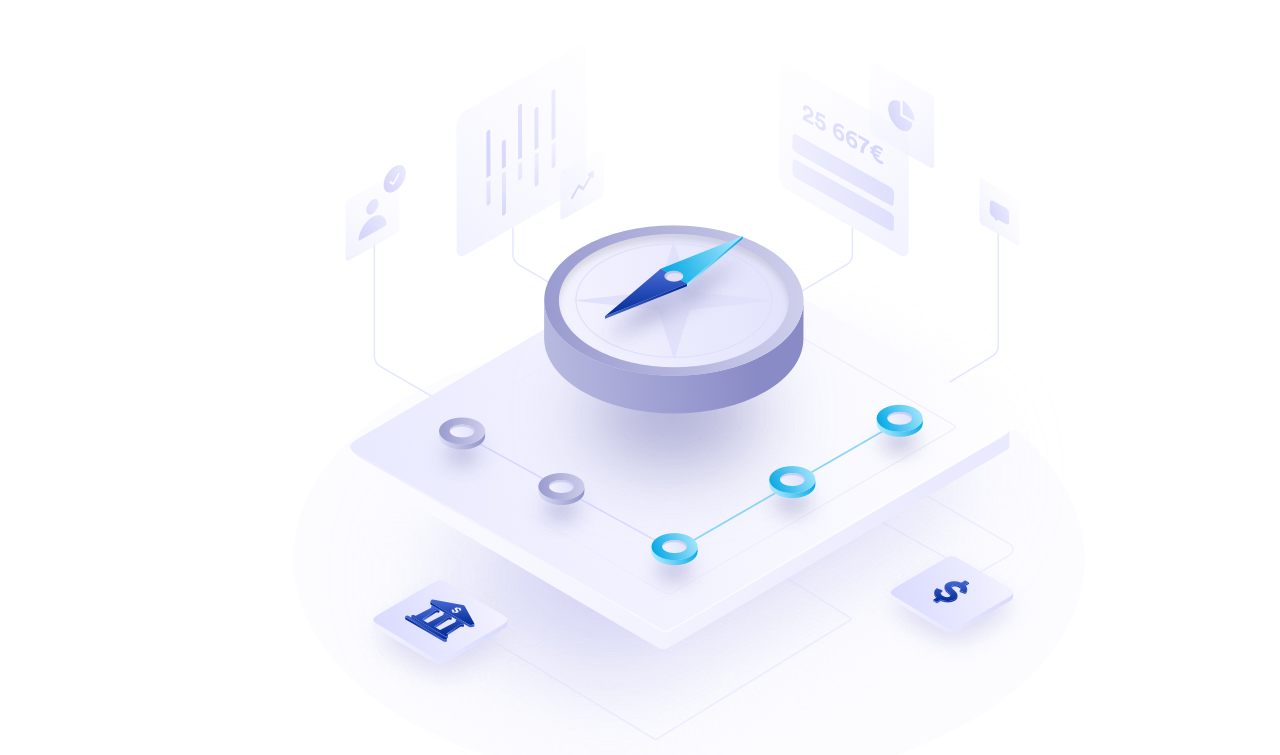
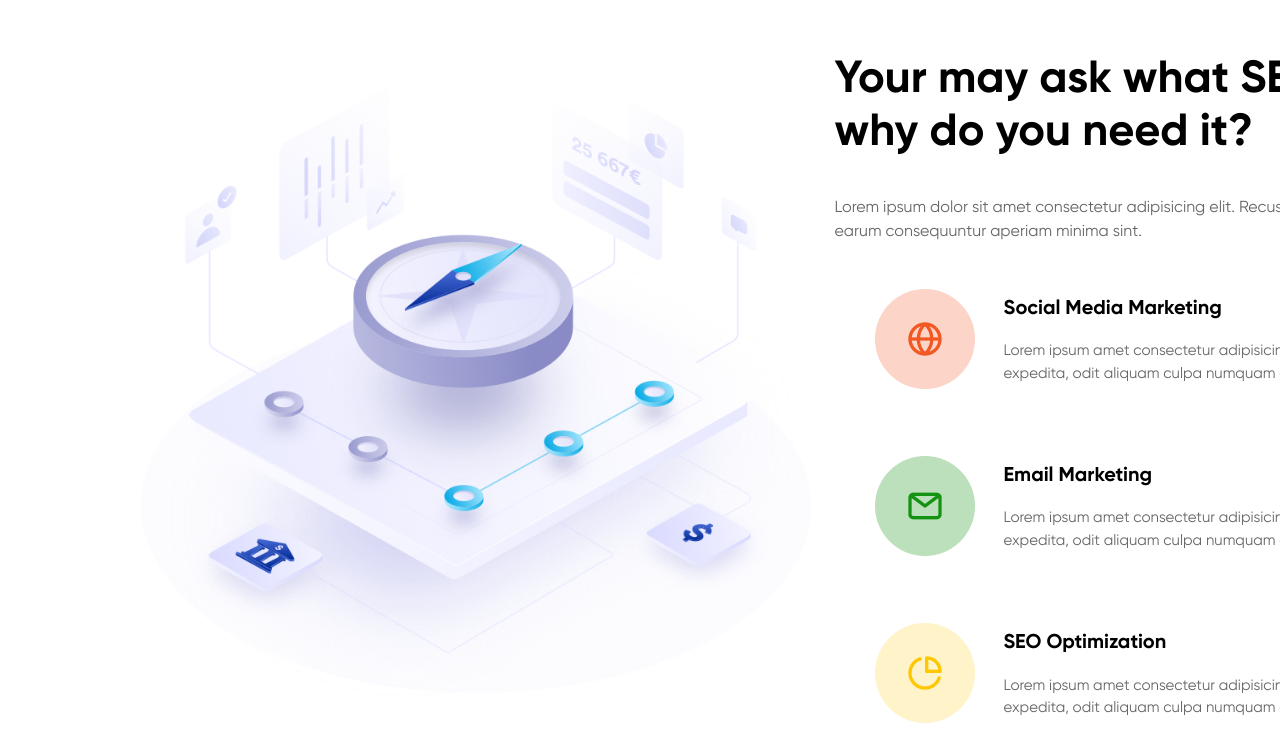
Before and after one commit to filosof777/growBe, a plain HTML site: page index.html in a window 1280 px wide. Shown: the part 2861-3616 px from the top of the page. Drawn offline with nearby package versions, Linux system fonts and the light colour scheme.

Commit message:
changed width fulled-container

```diff
--- a/css/column.css
+++ b/css/column.css
@@ -1,5 +1,9 @@
 .fulled-container {
   padding: 0 20px;
+}
+.fulled-container {
+  width: 1440px;
+  margin: 0 auto;
 }
 
 .container {
--- a/index.html
+++ b/index.html
@@ -157,9 +157,10 @@
   <!-- marketing start -->
 
   <section class="marketing">
+    <div class="fulled-container">
       <div class="row align-center justify-center">
         <div class="marketing-des">
-          <img src="img/compas-img.png" alt="compas-img" width="945" height="800">
+          <img src="img/compas-img.png" alt="compas-img" width="800" height="650">
         </div>
         <div class="marketing-des">
           <h2 class="seo-title">Your may ask what SEO & why do you need it?</h2>
@@ -180,12 +181,14 @@
             <li class="marketing-item seo">
               <div>
                 <h2 class="marketing-title">SEO Optimization</h2>
+
                 <p class="marketing-text">Lorem ipsum amet consectetur adipisicing elit. Iste expedita, odit aliquam culpa numquam ab?</p>
               </div>
             </li>
           </ul>
         </div>
       </div>
+    </div>
   </section>
 
   <!-- marketing end -->
@@ -302,7 +305,6 @@
           <p class="team-big-text">Lorem ipsum, dolor sit amet consectetur adipisicing elit. Fuga magni aliquid explicabo adipisci totam optio.</p>
         </div>
         <div class="container">
-
           <div class="row">
             <div class="team-box col-3 nattasha">
               <h3 class="team-title">Nattasha</h3>
```
